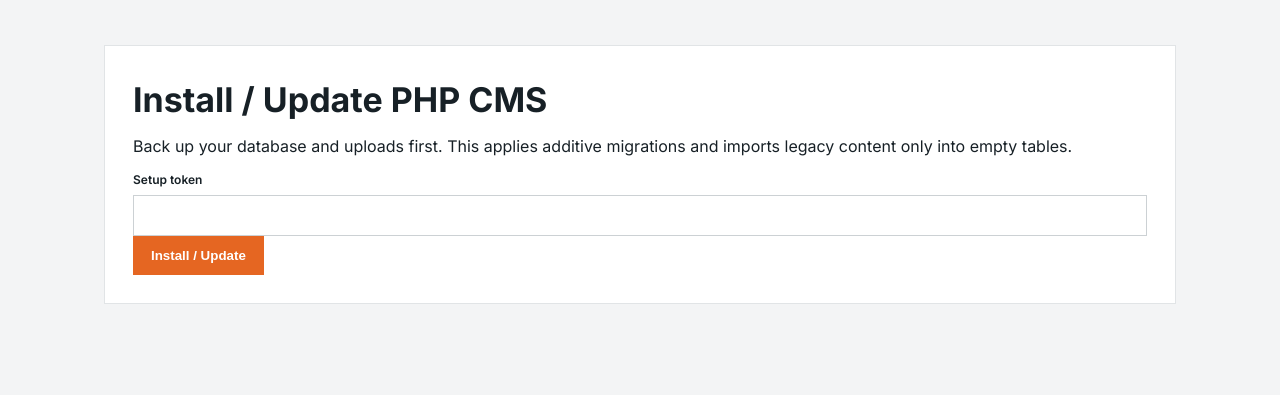
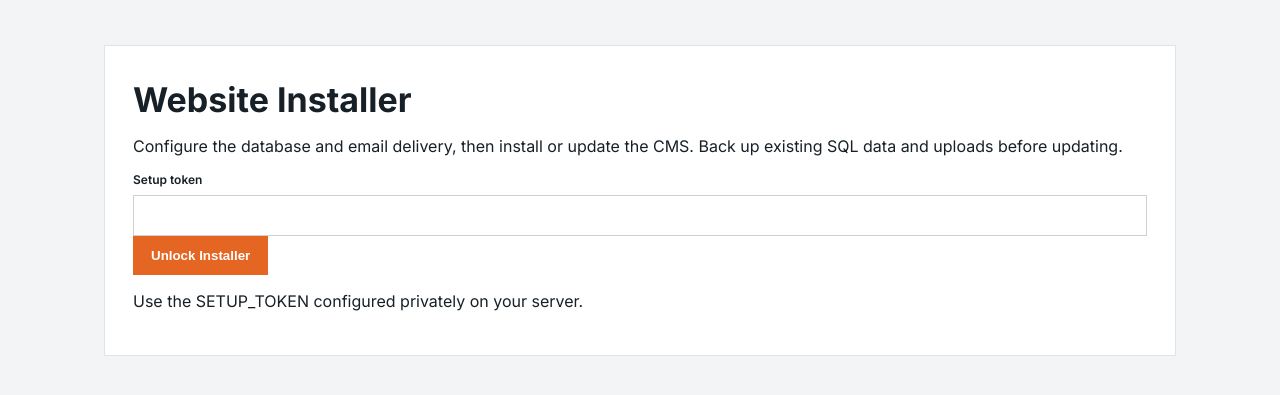
Before and after one commit to hunterl762/galindosbuildersllc, a PHP site: page /install.php in a window 1280 px wide. Shown: the top 395 px of the page. Run offline with PHP 8.4, Linux system fonts and the light colour scheme; data that the repository does not hold is empty; some libraries are stand-ins or nearby versions.

Commit message:
Configure and test database and SMTP through token-protected PHP installer

```diff
--- a/includes/app.php
+++ b/includes/app.php
@@ -8,9 +8,13 @@ function env(string $key, string $default=''): string {
         $values=[];
         if (is_file(ROOT.'/.env')) foreach(file(ROOT.'/.env', FILE_IGNORE_NEW_LINES) as $line) {
             $line=trim($line); if($line===''||str_starts_with($line,'#')||!str_contains($line,'=')) continue;
-            [$k,$v]=explode('=',$line,2); $values[trim($k)]=trim(trim($v),'"\'');
+            [$k,$v]=explode('=',$line,2); $v=trim($v);
+            if(strlen($v)>=2&&$v[0]==='"'&&str_ends_with($v,'"')){$decoded=json_decode($v,true);$v=is_string($decoded)?$decoded:substr($v,1,-1);}
+            elseif(strlen($v)>=2&&$v[0]==="'"&&str_ends_with($v,"'"))$v=substr($v,1,-1);
+            $values[trim($k)]=$v;
         }
     }
+    if(array_key_exists($key,$GLOBALS['installer_environment']??[]))return (string)$GLOBALS['installer_environment'][$key];
     $v=getenv($key); return $v===false ? (string)($values[$key]??$default) : $v;
 }
 function e(mixed $v): string {return htmlspecialchars((string)($v??''), ENT_QUOTES|ENT_SUBSTITUTE,'UTF-8');}
@@ -86,13 +90,13 @@ function throttle(string $kind,int $limit,int $seconds):void {
 }
 function password_hash_php(string $password):string {if(strlen($password)<12||strlen($password)>128)fail(422,'Use a password of 12–128 bytes.');if(defined('PASSWORD_ARGON2ID'))return password_hash($password,PASSWORD_ARGON2ID);if(strlen($password)>72)fail(422,'This PHP server supports passwords up to 72 bytes.');return password_hash($password,PASSWORD_BCRYPT,['cost'=>12]);}
 function verify_password(string $password,string $hash):bool {return password_verify($password,str_replace('$2b$','$2y$',$hash));}
-function boot():void {
+function boot(bool $databaseSessions=true):void {
     header('X-Content-Type-Options: nosniff');header('Referrer-Policy: strict-origin-when-cross-origin');header('X-Frame-Options: SAMEORIGIN');
     header("Content-Security-Policy: default-src 'self'; script-src 'self'; style-src 'self' 'unsafe-inline' https://fonts.googleapis.com; font-src 'self' https://fonts.gstatic.com; img-src 'self' https: data:; frame-ancestors 'self'; base-uri 'self'; form-action 'self'");
     $secure=(!empty($_SERVER['HTTPS'])&&$_SERVER['HTTPS']!=='off')||env('COOKIE_SECURE')==='true';
     ini_set('session.use_strict_mode','1');ini_set('session.use_only_cookies','1');ini_set('session.gc_maxlifetime','28800');session_name('GBPHPSESSID');
     session_set_cookie_params(['lifetime'=>28800,'path'=>'/','secure'=>$secure,'httponly'=>true,'samesite'=>'Lax']);
-    try{q('SELECT sid FROM php_sessions LIMIT 1');session_set_save_handler(new PhpSessionStore(),true);}catch(PDOException $ex){if(!in_array($ex->errorInfo[1]??0,[1146],true))throw $ex;}
+    if($databaseSessions)try{q('SELECT sid FROM php_sessions LIMIT 1');session_set_save_handler(new PhpSessionStore(),true);}catch(PDOException $ex){if(!in_array($ex->errorInfo[1]??0,[1146],true))throw $ex;}
     session_start(); if(!in_array($_SERVER['REQUEST_METHOD']??'GET',['GET','HEAD','OPTIONS'],true))check_csrf();
 }
 class PhpSessionStore implements SessionHandlerInterface,SessionUpdateTimestampHandlerInterface {
--- /dev/null
+++ b/includes/installer.php
@@ -0,0 +1,40 @@
+<?php
+function installer_authorized():bool {
+    return env('SETUP_TOKEN')!==''&&isset($_SESSION['installer_auth'],$_SESSION['installer_at'])&&hash_equals(hash('sha256',env('SETUP_TOKEN')),$_SESSION['installer_auth'])&&time()-(int)$_SESSION['installer_at']<900;
+}
+function installer_configuration(array $body,bool $validateEmail=true):array {
+    $fields=['DB_HOST'=>['label'=>'Database hostname','required'=>true,'max'=>255],'DB_PORT'=>['type'=>'number'],'DB_NAME'=>['label'=>'Database name','required'=>true,'max'=>64],'DB_USER'=>['label'=>'Database user','required'=>true,'max'=>100],'SITE_URL'=>['label'=>'Website URL','type'=>'url','required'=>true,'max'=>700],
+        'MAIL_TRANSPORT'=>['type'=>'select','max'=>10,'options'=>['disabled','smtp','mail']],'SMTP_HOST'=>['max'=>255],'SMTP_PORT'=>['type'=>'number'],'SMTP_USER'=>['max'=>255],'SMTP_SECURE'=>['type'=>'select','max'=>5,'options'=>['false','true']],'MAIL_FROM'=>['type'=>'email','max'=>255],'QUOTE_NOTIFY_EMAIL'=>['type'=>'email','max'=>255]];
+    $config=validate($fields,$body);
+    foreach(['DB_HOST','DB_NAME','DB_USER','SMTP_HOST'] as $key)if(preg_match('/[;\x00-\x20]/',$config[$key]))fail(422,'Use a valid value for '.$key.'.');
+    foreach(['DB_PORT','SMTP_PORT'] as $key)if($config[$key]<1||$config[$key]>65535)fail(422,'Ports must be between 1 and 65535.');
+    $parts=parse_url($config['SITE_URL']);if(!$parts||!isset($parts['scheme'],$parts['host'])||!in_array($parts['path']??'',['','/'],true)||isset($parts['query'])||isset($parts['fragment']))fail(422,'Use the website origin, such as https://example.com, without a subdirectory.');
+    $config['SITE_URL']=rtrim($config['SITE_URL'],'/');$config['COOKIE_SECURE']=$parts['scheme']==='https'?'true':'false';
+    foreach(['DB_PASS','SMTP_PASS'] as $key){$password=$body[$key]??'';if(!is_string($password)||strlen($password)>1024||preg_match('/[\x00-\x1f\x7f]/',$password))fail(422,'Use a valid password for '.$key.'.');$config[$key]=$password===''?env($key):$password;}
+    if($validateEmail&&$config['MAIL_TRANSPORT']!=='disabled'){
+        if($config['MAIL_FROM']===''||$config['QUOTE_NOTIFY_EMAIL']==='')fail(422,'Enter the sender and company notification email addresses.');
+        if($config['MAIL_TRANSPORT']==='smtp'&&$config['SMTP_HOST']==='')fail(422,'Enter the SMTP hostname.');
+    }
+    return $config;
+}
+function installer_database(array $config):PDO {
+    $connection=new PDO('mysql:host='.$config['DB_HOST'].';port='.$config['DB_PORT'].';dbname='.$config['DB_NAME'].';charset=utf8mb4',$config['DB_USER'],$config['DB_PASS'],[PDO::ATTR_ERRMODE=>PDO::ERRMODE_EXCEPTION,PDO::ATTR_EMULATE_PREPARES=>false]);
+    $connection->query('SELECT 1');return $connection;
+}
+function installer_smtp(array $config):void {
+    if($config['MAIL_TRANSPORT']!=='smtp')fail(422,'Choose SMTP to test an SMTP connection.');
+    if(!is_file(ROOT.'/vendor/autoload.php'))fail(422,'The email library is missing. Upload the full PHP deployment ZIP.');require_once ROOT.'/vendor/autoload.php';
+    $mailer=new PHPMailer\PHPMailer\PHPMailer(true);$mailer->isSMTP();$mailer->Host=$config['SMTP_HOST'];$mailer->Port=(int)$config['SMTP_PORT'];$mailer->SMTPAuth=$config['SMTP_USER']!=='';$mailer->Username=$config['SMTP_USER'];$mailer->Password=$config['SMTP_PASS'];$mailer->Timeout=15;$mailer->SMTPSecure=$config['SMTP_SECURE']==='true'?PHPMailer\PHPMailer\PHPMailer::ENCRYPTION_SMTPS:PHPMailer\PHPMailer\PHPMailer::ENCRYPTION_STARTTLS;
+    try{if(!$mailer->smtpConnect())fail(422,'SMTP connection failed. Check hostname, port, encryption and credentials.');}
+    catch(Throwable $ex){error_log('Installer SMTP connection failed.');fail(422,'SMTP connection failed. Check hostname, port, encryption and credentials.');}finally{$mailer->smtpClose();}
+}
+function save_installer_configuration(array $config,string $path):void {
+    // Preserve unrelated settings and tokens, with JSON quoting for password punctuation.
+    $text=is_file($path)?file_get_contents($path):file_get_contents(ROOT.'/.env.example');if($text===false)fail(500,'Unable to read configuration.');
+    foreach($config as $key=>$value){$line=$key.'='.json_encode((string)$value,JSON_UNESCAPED_SLASHES|JSON_UNESCAPED_UNICODE|JSON_THROW_ON_ERROR);$pattern='/^'.preg_quote($key,'/').'=.*$/m';
+        if(preg_match($pattern,$text))$text=preg_replace_callback($pattern,fn()=>$line,$text);else $text=rtrim($text)."\n".$line."\n";
+    }
+    $temp=$path.'.'.bin2hex(random_bytes(8)).'.tmp';$handle=@fopen($temp,'x');if(!$handle)fail(500,'PHP cannot write configuration. Make the website folder writable by your hosting account.');
+    try{if(!chmod($temp,0600))fail(500,'Unable to protect the configuration file.');$written=fwrite($handle,$text);if($written!==strlen($text))fail(500,'Unable to save the full configuration.');fflush($handle);fclose($handle);$handle=null;if(!rename($temp,$path))fail(500,'Unable to replace the configuration file. Check its permissions.');}
+    finally{if(is_resource($handle))fclose($handle);if(is_file($temp))unlink($temp);}
+}
--- a/includes/mail.php
+++ b/includes/mail.php
@@ -1,5 +1,6 @@
 <?php
 function queue_quote_mail(array $lead):void {
+    if(env('MAIL_TRANSPORT')==='disabled')return;
     if(env('MAIL_FROM')===''||env('QUOTE_NOTIFY_EMAIL')===''||(env('SMTP_HOST')===''&&env('MAIL_TRANSPORT')!=='mail'))return;
     $messages=[
         [env('QUOTE_NOTIFY_EMAIL'),'New quote request: '.$lead['name'],"Name: {$lead['name']}\nEmail: {$lead['email']}\nPhone: {$lead['phone']}\nProject: {$lead['project_type']}\nLocation: {$lead['location']}\n\n{$lead['message']}\n\nManage: ".env('SITE_URL').'/admin/leads'],
@@ -8,6 +9,7 @@ function queue_quote_mail(array $lead):void {
 }
 function deliver_mail(?callable $send=null):int {
     if($send===null){
+        if(env('MAIL_TRANSPORT')==='disabled')fail(422,'Email delivery is disabled.');
         if(!is_file(ROOT.'/vendor/autoload.php'))fail(500,'Install Composer dependencies for email delivery.');require_once ROOT.'/vendor/autoload.php';
         if(env('MAIL_FROM')===''||(env('SMTP_HOST')===''&&env('MAIL_TRANSPORT')!=='mail'))fail(500,'Configure email first.');
         $send=function(array $row):void {
--- a/install.php
+++ b/install.php
@@ -1,12 +1,3 @@
 <?php
-require __DIR__.'/includes/app.php';
-require __DIR__.'/includes/migrate.php';
-require __DIR__.'/includes/diagnostics.php';
-try{
-    boot();header('Cache-Control: no-store');header('X-Robots-Tag: noindex, nofollow');
-    if(($_SERVER['REQUEST_METHOD']??'GET')==='POST'){
-        $token=$_POST['setup_token']??'';if(!is_string($token)||env('SETUP_TOKEN')===''||!hash_equals(env('SETUP_TOKEN'),$token))fail(403,'Invalid setup token.');
-        migrate();import_legacy();migrate();redirect('/admin/login');
-    }
-    ?><!doctype html><html lang="en"><head><meta charset="utf-8"><meta name="viewport" content="width=device-width,initial-scale=1"><title>Install Galindos Builders</title><link rel="stylesheet" href="/admin/admin.css"></head><body><main class="admin-main solo"><section class="panel"><h1>Install / Update PHP CMS</h1><p>Back up your database and uploads first. This applies additive migrations and imports legacy content only into empty tables.</p><form method="post"><?php csrf_input(); ?><label>Setup token<input type="password" name="setup_token" required autocomplete="off"></label><button>Install / Update</button></form></section></main></body></html><?php
-}catch(Throwable $ex){[$status,$message]=installation_error($ex);http_response_code($status);error_log('Installer: '.$ex->getMessage());echo '<p role="alert">'.e($message).'</p>';}
+// Keep existing installer bookmarks working.
+require __DIR__.'/installer.php';
--- /dev/null
+++ b/installer.php
@@ -0,0 +1,36 @@
+<?php
+require __DIR__.'/includes/app.php';require ROOT.'/includes/migrate.php';require ROOT.'/includes/diagnostics.php';require ROOT.'/includes/installer.php';
+$notice='';$error='';$values=[];
+try{
+    boot(false);header('Cache-Control: no-store');header('X-Robots-Tag: noindex, nofollow');
+    if(($_SERVER['REQUEST_METHOD']??'GET')==='POST'){
+        $action=$_POST['action']??'';
+        if($action==='unlock'){
+            $token=$_POST['setup_token']??'';if(!is_string($token)||env('SETUP_TOKEN')===''||!hash_equals(env('SETUP_TOKEN'),$token))fail(403,'Invalid setup token.');
+            session_regenerate_id(true);$_SESSION['installer_auth']=hash('sha256',env('SETUP_TOKEN'));$_SESSION['installer_at']=time();redirect('/installer.php');
+        }
+        if(!installer_authorized())fail(403,'Unlock the installer with your setup token first.');
+        if($action==='lock'){unset($_SESSION['installer_auth'],$_SESSION['installer_at']);redirect('/installer.php');}
+        $config=installer_configuration($_POST,$action!=='test_database');$values=$config;
+        if($action==='test_database'){installer_database($config);$notice='Database connection successful. Configuration has not been saved.';}
+        elseif($action==='test_smtp'){installer_smtp($config);$notice='SMTP connection and authentication succeeded. No email was sent; configuration has not been saved.';}
+        elseif($action==='install'){
+            installer_database($config);
+            foreach($config as $key=>$value){$system=getenv($key);if($system!==false&&(string)$system!==(string)$value)fail(422,'The hosting environment overrides '.$key.'. Update or remove that cPanel environment variable before saving.');}
+            save_installer_configuration($config,ROOT.'/.env');$GLOBALS['installer_environment']=$config;
+            migrate();import_legacy();migrate();unset($_SESSION['installer_auth'],$_SESSION['installer_at']);redirect('/admin/login');
+        }else fail(422,'Choose a valid installer action.');
+    }
+}catch(Throwable $ex){[$status,$error]=installation_error($ex);http_response_code($status);error_log('Installer: '.$ex->getMessage());}
+$unlocked=installer_authorized();
+$defaults=['SITE_URL'=>env('SITE_URL','http://localhost:8000'),'DB_HOST'=>env('DB_HOST','localhost'),'DB_PORT'=>env('DB_PORT','3306'),'DB_NAME'=>env('DB_NAME'),'DB_USER'=>env('DB_USER'),'MAIL_TRANSPORT'=>env('MAIL_TRANSPORT','disabled'),'SMTP_HOST'=>env('SMTP_HOST'),'SMTP_PORT'=>env('SMTP_PORT','587'),'SMTP_USER'=>env('SMTP_USER'),'SMTP_SECURE'=>env('SMTP_SECURE','false'),'MAIL_FROM'=>env('MAIL_FROM'),'QUOTE_NOTIFY_EMAIL'=>env('QUOTE_NOTIFY_EMAIL')];
+$values=array_merge($defaults,$values);unset($values['DB_PASS'],$values['SMTP_PASS']);
+?>
+<!doctype html><html lang="en"><head><meta charset="utf-8"><meta name="viewport" content="width=device-width,initial-scale=1"><meta name="robots" content="noindex,nofollow"><title>Website Installer | Galindos Builders</title><link rel="stylesheet" href="/admin/admin.css"></head><body><main class="admin-main solo"><section class="panel"><h1>Website Installer</h1><p>Configure the database and email delivery, then install or update the CMS. Back up existing SQL data and uploads before updating.</p>
+<?php if($error):?><p class="alert" role="alert"><?=e($error)?></p><?php endif;?><?php if($notice):?><p class="success" role="status"><?=e($notice)?></p><?php endif;?>
+<?php if(!$unlocked):?><form method="post"><?php csrf_input();?><input type="hidden" name="action" value="unlock"><label>Setup token<input type="password" name="setup_token" required autocomplete="off"></label><button>Unlock Installer</button></form><p>Use the SETUP_TOKEN configured privately on your server.</p>
+<?php else:?><form method="post" class="form-grid" autocomplete="off"><?php csrf_input();?><h2 class="full">Website &amp; Database</h2>
+<?php foreach(['SITE_URL'=>'Website URL','DB_HOST'=>'Database hostname','DB_PORT'=>'Database port','DB_NAME'=>'Full database name','DB_USER'=>'Full database username'] as $key=>$label):?><label><?=e($label)?><input name="<?=e($key)?>" value="<?=e($values[$key])?>" type="<?=$key==='DB_PORT'?'number':'text'?>" required></label><?php endforeach;?><label>Database password<input name="DB_PASS" type="password" autocomplete="new-password"><small>Leave blank to keep the saved password.</small></label><p class="full">Use the full cPanel database and user names, including their account prefixes. Create the database/user in cPanel first and grant installation privileges.</p>
+<h2 class="full">Email / SMTP Setup</h2><label>Email transport<select name="MAIL_TRANSPORT"><?php foreach(['disabled'=>'Disabled','smtp'=>'SMTP','mail'=>'Hosting PHP mail'] as $key=>$label):?><option value="<?=e($key)?>" <?=$values['MAIL_TRANSPORT']===$key?'selected':''?>><?=e($label)?></option><?php endforeach;?></select></label>
+<?php foreach(['SMTP_HOST'=>'SMTP hostname','SMTP_PORT'=>'SMTP port','SMTP_USER'=>'SMTP username','MAIL_FROM'=>'Sender email address','QUOTE_NOTIFY_EMAIL'=>'Company notification email'] as $key=>$label):?><label><?=e($label)?><input name="<?=e($key)?>" value="<?=e($values[$key])?>" type="<?=str_contains($key,'EMAIL')||$key==='MAIL_FROM'?'email':($key==='SMTP_PORT'?'number':'text')?>"></label><?php endforeach;?><label>SMTP password<input type="password" name="SMTP_PASS" autocomplete="new-password"><small>Leave blank to keep the saved password.</small></label><label>SMTP encryption<select name="SMTP_SECURE"><option value="false" <?=$values['SMTP_SECURE']==='false'?'selected':''?>>STARTTLS (usually port 587)</option><option value="true" <?=$values['SMTP_SECURE']==='true'?'selected':''?>>Implicit TLS (usually port 465)</option></select></label>
+<div class="full"><button name="action" value="test_database">Test Database</button> <button name="action" value="test_smtp">Test SMTP Connection</button> <button name="action" value="install">Save &amp; Install / Update</button></div><p class="full">Tests do not save settings or send email. After testing, re-enter any passwords that have not been saved before clicking Save &amp; Install. Configuration is saved privately to .env; SMTP delivery still requires the cron job described in the README.</p></form><form method="post"><?php csrf_input();?><button name="action" value="lock">Lock Installer</button></form><?php endif;?></section></main></body></html>
```
Also changed, not shown: tests/run.php (+14 -0 lines), README.md.
